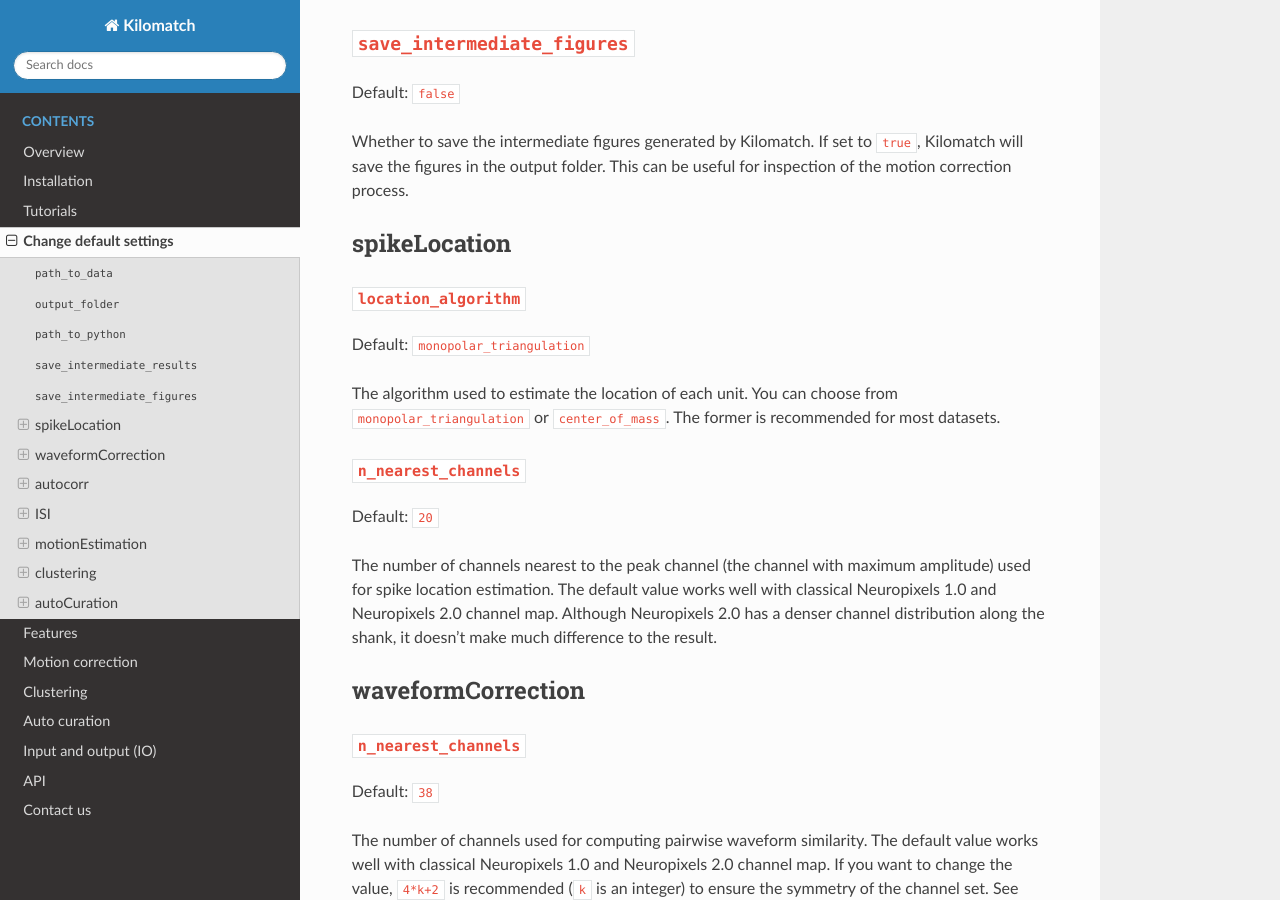
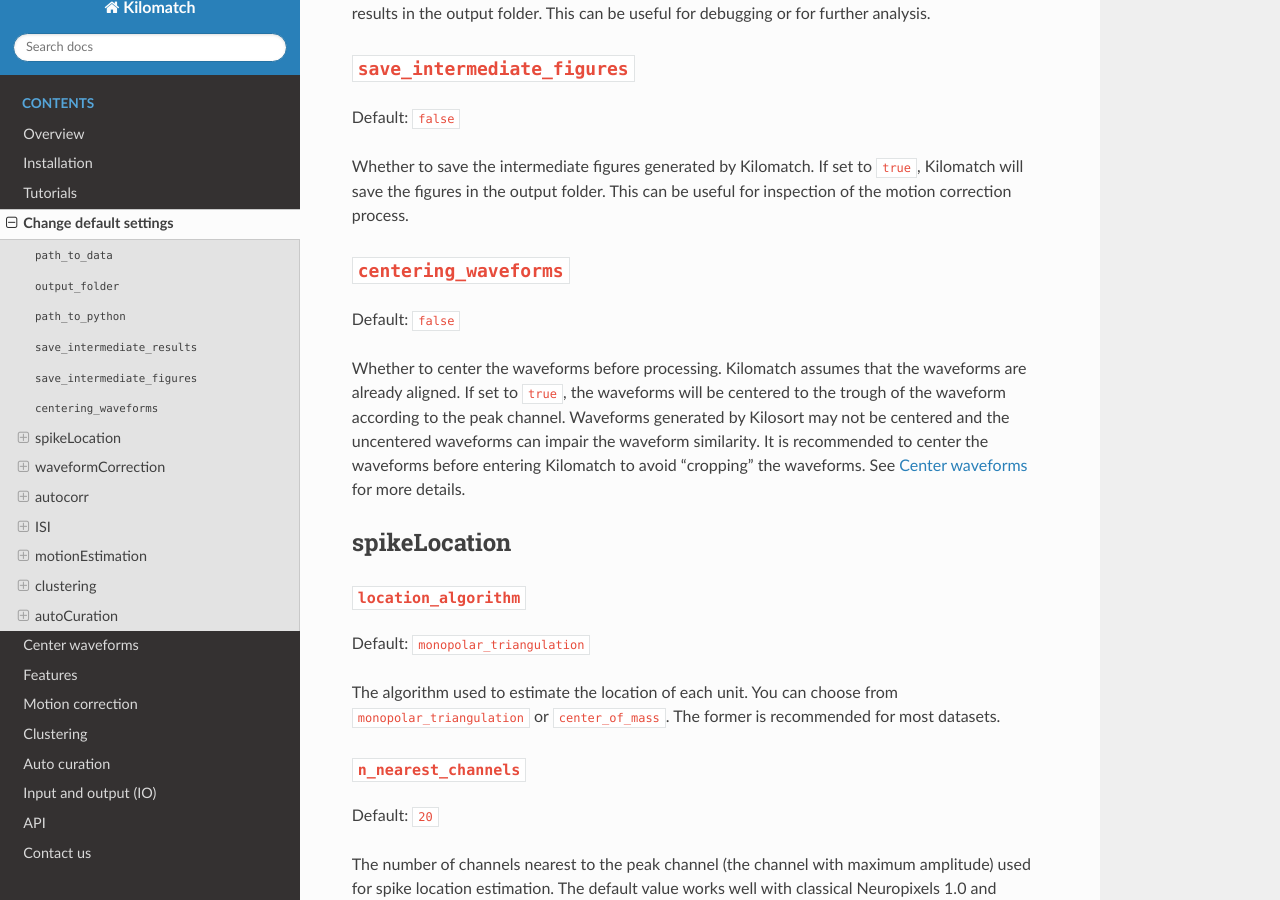
Before and after one commit to jiumao2/Kilomatch, a Sphinx documentation site: the page built from docs/Change_default_settings.rst, in a window 1280 px wide and 900 px high, scrolled down 1563 px. Built offline with Sphinx 7.4.7 and the Read the Docs theme 3.1.0, drawn with Linux system fonts in a browser that asks for light colours.

Commit message:
Add "centering waveforms" function

```diff
--- a/docs/Change_default_settings.rst
+++ b/docs/Change_default_settings.rst
@@ -33,6 +33,15 @@
 Default: ``false``
 
 Whether to save the intermediate figures generated by Kilomatch. If set to ``true``, Kilomatch will save the figures in the output folder. This can be useful for inspection of the motion correction process.
+
+.. _centering_waveforms_setting_label:
+
+``centering_waveforms``
+--------------------------
+
+Default: ``false``
+
+Whether to center the waveforms before processing. Kilomatch assumes that the waveforms are already aligned. If set to ``true``, the waveforms will be centered to the trough of the waveform according to the peak channel. Waveforms generated by Kilosort may not be centered and the uncentered waveforms can impair the waveform similarity. It is recommended to center the waveforms before entering Kilomatch to avoid "cropping" the waveforms. See :doc:`Center waveforms <Center_waveforms>` for more details.
 
 spikeLocation
 -------------------
--- a/docs/index.rst
+++ b/docs/index.rst
@@ -10,6 +10,8 @@
    Tutorials <Tutorials>
    Change default settings <Change_default_settings>
 
+   Center waveforms <Center_waveforms>
+
    Features <Features>
 
    Motion correction <Motion_correction>
--- a/settings.json
+++ b/settings.json
@@ -5,6 +5,8 @@
     "path_to_python": "path_to_anaconda\\anaconda3\\envs\\hdbscan\\python.exe", // path to python (3.9+) which has hdbscan installed
     "save_intermediate_results": false, // whether to save the intermediate results
     "save_intermediate_figures": false, // whether to save the intermediate figures
+
+    "centering_waveforms": true, // whether to center the waveforms before processing. If set to true, the waveforms will be centered to the trough of the waveform according to the peak channel.
 
     // parameters for estimating the location of each unit
     "spikeLocation":{
@@ -37,6 +39,7 @@
     "motionEstimation":{
         "max_distance": 100, // um. Unit pairs with distance larger than this value in Y direction will not be included for motion estimation
         "features": [
+            ["AutoCorr", "PETH"],
             ["Waveform", "AutoCorr", "PETH"],
             ["Waveform", "AutoCorr", "PETH"]
         ] // features used for motion estimation each iteration. Choose from "Waveform", "AutoCorr", "ISI", "PETH"
@@ -45,7 +48,7 @@
     // parameters for clustering
     "clustering":{
         "max_distance": 100, // um. Unit pairs with distance larger than this value in Y direction will be considered as different clusters
-        "features": ["Waveform", "AutoCorr", "PETH"], // features used for motion estimation. Choose from "Waveform", "AutoCorr", "ISI", "PETH"
+        "features": ["Waveform", "AutoCorr"], // features used for final clustering. Choose from "Waveform", "AutoCorr", "ISI", "PETH"
         "n_iter": 10 // number of iterations for the clustering algorithm
     },
 
```
Also changed, not shown: docs/Center_waveforms.rst (added, +14 -0 lines), docs/images/CenterWaveforms.png (added), 1 other file.
